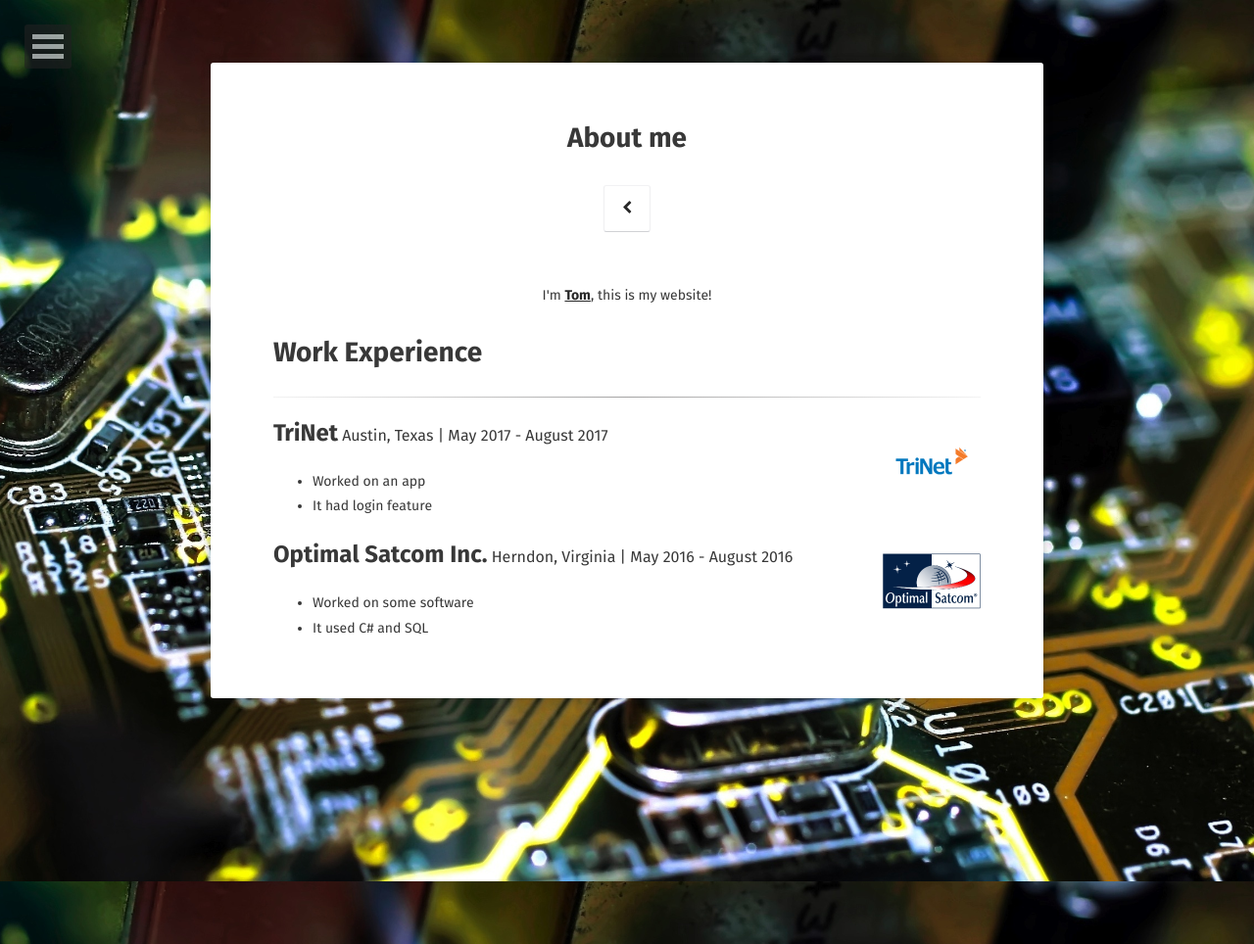
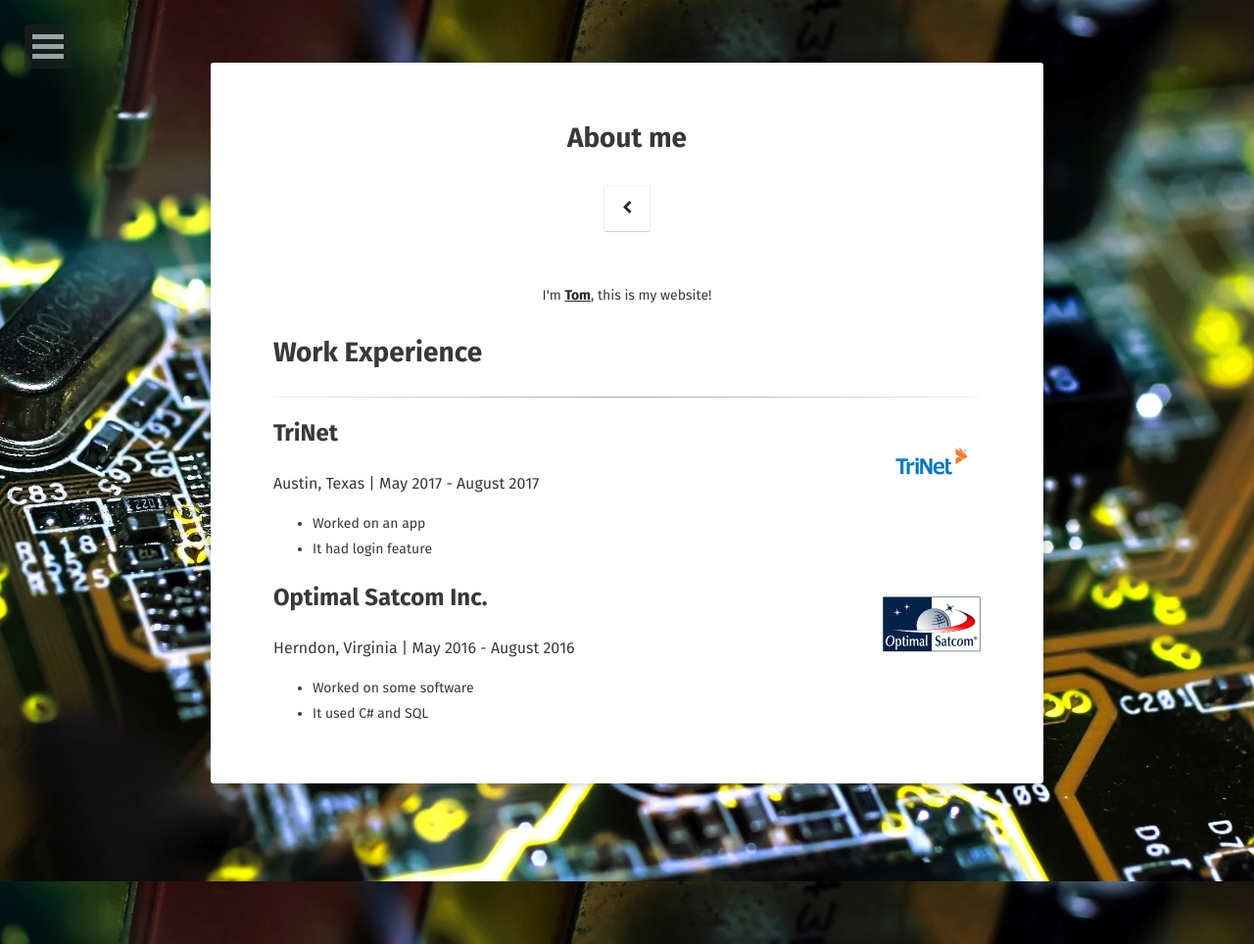
Before and after one commit to tsevans/tsevans.github.io, a Jekyll site: the page built from about/index.md, in a window 1280 px wide. Shown: the whole page at 98% size. Built offline with Jekyll 4.4.1, drawn with Linux system fonts in a browser that asks for light colours; some web fonts are replaced.

Commit message:
moved locations and dates to next lines

```diff
--- a/about/index.md
+++ b/about/index.md
@@ -14,15 +14,17 @@ comments: false
 
 <p>
     <a href="https://www.trinet.com/"><img src="/assets/img/trinet.png" alt="TriNet" style="float:right;width:100px;height:100px;"></a>
-    <b><font size="5">TriNet</font></b><font size="3">   Austin, Texas | May 2017 - August 2017</font>
+    <b><font size="5">TriNet</font></b>
 </p>
+<font size="3">   Austin, Texas | May 2017 - August 2017</font>
 * Worked on an app
 * It had login feature
 
 
 <p>
     <a href="https://www.optimalsatcom.com/"><img src="/assets/img/optimal-satcom.png" alt="Optimal Satcom Inc." style="float:right;width:100px;height:100px;"></a>
-    <b><font size="5">Optimal Satcom Inc.</font></b><font size="3">   Herndon, Virginia | May 2016 - August 2016</font>
+    <b><font size="5">Optimal Satcom Inc.</font></b>
 </p>
+<font size="3">   Herndon, Virginia | May 2016 - August 2016</font>
 * Worked on some software
 * It used C# and SQL
```
